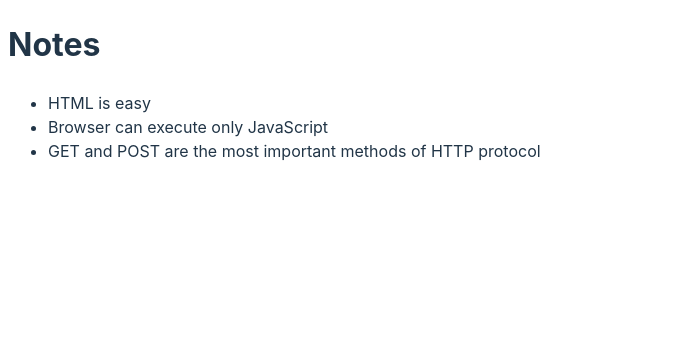
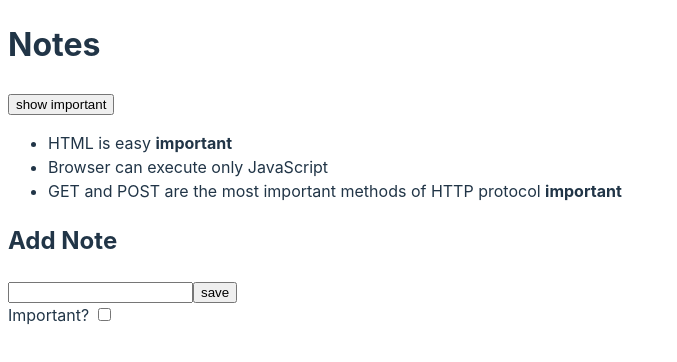
Before and after one commit to zelinka-marek/fullstack-notes, a React (Vite) app: page / in a window 1280 px wide. Shown: the top 362 px of the page, without its empty margins (0-677 px from the left). Built offline with nearby package versions, Linux system fonts and the light colour scheme.

Commit message:
controlled inputs

```diff
--- a/src/app.jsx
+++ b/src/app.jsx
@@ -1,12 +1,32 @@
+import { useState } from "react";
+import { NoteForm } from "./components/note-form";
 import { NoteList } from "./components/note-list";
 
 export function App(props) {
-  const { notes } = props;
+  const { notes: initialNotes } = props;
+  const [notes, setNotes] = useState(initialNotes);
+  const [showAll, setShowAll] = useState(true);
+  const noteList = showAll ? notes : notes.filter((note) => note.important);
+
+  const addNote = (newNote) => {
+    const noteObject = {
+      id: notes.length + 1,
+      ...newNote,
+    };
+    setNotes((notes) => notes.concat(noteObject));
+  };
 
   return (
     <>
       <h1>Notes</h1>
-      <NoteList items={notes} />
+      <div>
+        <button type="button" onClick={() => setShowAll((showAll) => !showAll)}>
+          show {showAll ? "important" : "all"}
+        </button>
+      </div>
+      <NoteList items={noteList} />
+      <h2>Add Note</h2>
+      <NoteForm onSubmit={addNote} />
     </>
   );
 }
--- /dev/null
+++ b/src/components/note-form.jsx
@@ -0,0 +1,48 @@
+import { useState } from "react";
+
+const initialNote = { content: "", important: false };
+
+export function NoteForm(props) {
+  const { onSubmit } = props;
+  const [newNote, setNewNote] = useState(initialNote);
+
+  const handleSubmit = (event) => {
+    event.preventDefault();
+    onSubmit(newNote);
+    setNewNote(initialNote);
+  };
+
+  const handleChange = (event) => {
+    const { type, name } = event.target;
+    setNewNote((note) => ({
+      ...note,
+      [name]: type === "checkbox" ? event.target.checked : event.target.value,
+    }));
+  };
+
+  return (
+    <form onSubmit={handleSubmit}>
+      <div>
+        <input
+          type="text"
+          name="content"
+          value={newNote.content}
+          onChange={handleChange}
+          aria-label="Content"
+        />
+        <button type="submit">save</button>
+      </div>
+      <div>
+        <label>
+          Important?{" "}
+          <input
+            type="checkbox"
+            name="important"
+            value={newNote.important}
+            onChange={handleChange}
+          />
+        </label>
+      </div>
+    </form>
+  );
+}
--- a/src/components/note-list.jsx
+++ b/src/components/note-list.jsx
@@ -1,7 +1,11 @@
 function NoteItem(props) {
   const { note } = props;
 
-  return <li key={note.id}>{note.content}</li>;
+  return (
+    <li key={note.id}>
+      {note.content} {note.important && <strong>important</strong>}
+    </li>
+  );
 }
 
 export function NoteList(props) {
```
